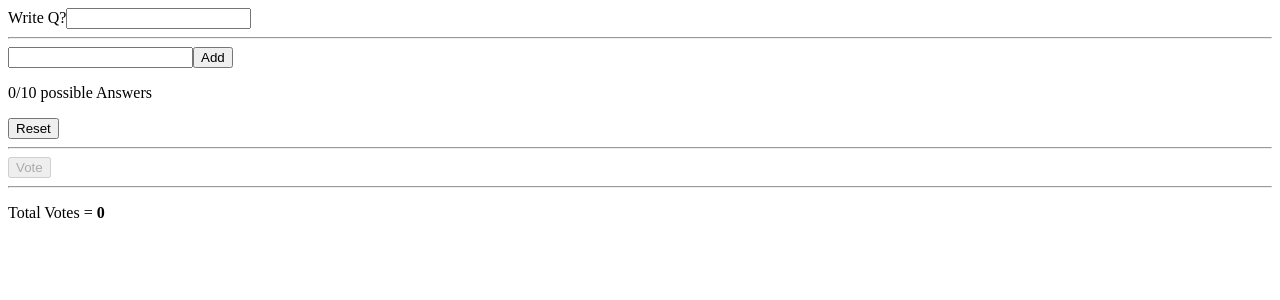
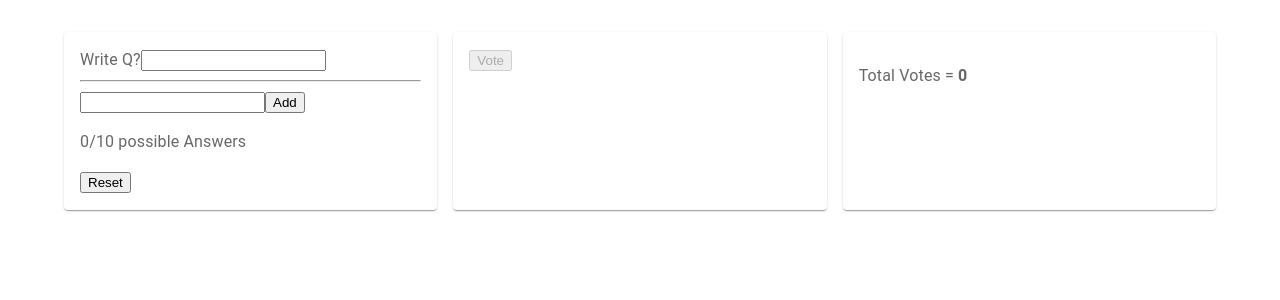
Before and after one commit to ahakem/single-page-poll, a React (Create React App) app: page / in a window 1280 px wide. Shown: the top 300 px of the page. Built offline with nearby package versions, Linux system fonts and the light colour scheme.

Commit message:
adding Matrial UI

```diff
--- a/src/App.js
+++ b/src/App.js
@@ -1,9 +1,10 @@
 import Poll from './components/poll'
+import Container from '@mui/material/Container';
 function App() {
   return (
-    <div className="App">
+    <Container>
       <Poll />
-    </div>
+    </Container>
   );
 }
 
--- a/src/components/poll/index.js
+++ b/src/components/poll/index.js
@@ -3,6 +3,18 @@ import CreatePoll from './CreatePoll'
 import usePoll from '../../hooks/usePoll'
 import Vote from './Vote'
 import Chart from './Chart'
+
+import { styled } from '@mui/material/styles';
+import Box from '@mui/material/Box';
+import Paper from '@mui/material/Paper';
+import Grid from '@mui/material/Grid';
+const Item = styled(Paper)(({ theme }) => ({
+  backgroundColor: '#fff',
+  padding: theme.spacing(2),
+  color: theme.palette.text.secondary,
+  height:'100%',
+  width:'100%'
+}));
 export default function Poll() {
   const {
     onQuestionChange,
@@ -14,7 +26,10 @@ export default function Poll() {
     onVote
   } = usePoll()
   return (
-    <div>
+    <Box mt={4} sx={{ flexGrow: 1 }}>
+      <Grid container spacing={2}>
+        <Grid item xs={12} sm={12} md={4}>
+          <Item>
             <CreatePoll
               onQuestionChange={onQuestionChange}
               onOptionChange={onOptionChange}
@@ -23,12 +38,23 @@ export default function Poll() {
               state={state}
               onResetData={onResetData}
             />
-      <hr />
+          </Item>
+        </Grid>
+        <Grid item xs={12} sm={6} md={4}>
+          <Item>
             <Vote
             onVote={onVote}
             state={state} />
-        <hr />
+          </Item>
+        </Grid>
+        <Grid item xs={12} sm={6} md={4}>
+          <Item>
           <Chart state={state} />
-    </div>
+          </Item>
+        </Grid>
+
+
+      </Grid>
+    </Box>
   )
 }
--- a/src/hooks/usePoll.js
+++ b/src/hooks/usePoll.js
@@ -4,7 +4,7 @@ const usePoll = () => {
   const initialstate = {
     question: "",
     options: {},
-    totalVotes : 0
+    totalVotes: 0
   }
   const [state, setState] = useState(initialstate);
   const onQuestionChange = (e) => {
@@ -48,7 +48,7 @@ const usePoll = () => {
   const onResetData = () => {
     setState(initialstate)
   }
-  const onVote =(id) =>{
+  const onVote = (id) => {
     setState({
       ...state,
       totalVotes: state.totalVotes + 1,
--- a/src/index.js
+++ b/src/index.js
@@ -2,11 +2,15 @@ import React from 'react';
 import ReactDOM from 'react-dom';
 import App from './App';
 import reportWebVitals from './reportWebVitals';
-
+import CssBaseline from '@mui/material/CssBaseline';
+import { ThemeProvider } from '@mui/material/styles';
+import theme from './theme';
 ReactDOM.render(
-  <React.StrictMode>
+  <ThemeProvider theme={theme}>
+    {/* CssBaseline kickstart an elegant, consistent, and simple baseline to build upon. */}
+    <CssBaseline />
     <App />
-  </React.StrictMode>,
+  </ThemeProvider>,
   document.getElementById('root')
 );
 
--- /dev/null
+++ b/src/theme.js
@@ -0,0 +1,19 @@
+import { red } from '@mui/material/colors';
+import { createTheme } from '@mui/material/styles';
+
+// A custom theme for this app
+const theme = createTheme({
+  palette: {
+    primary: {
+      main: '#556cd6',
+    },
+    secondary: {
+      main: '#19857b',
+    },
+    error: {
+      main: red.A400,
+    },
+  },
+});
+
+export default theme;
```
Also changed, not shown: package.json (+5 -2 lines), 1 other file (tests, documents, lock files or other folders). Lines whose indentation alone changed are shown as unchanged.
